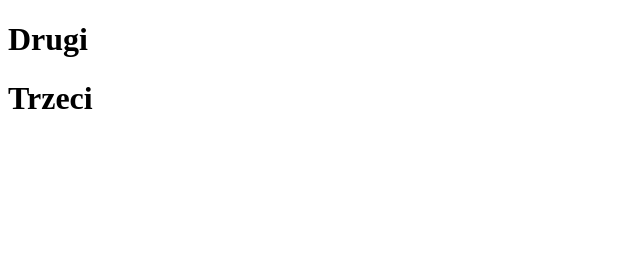
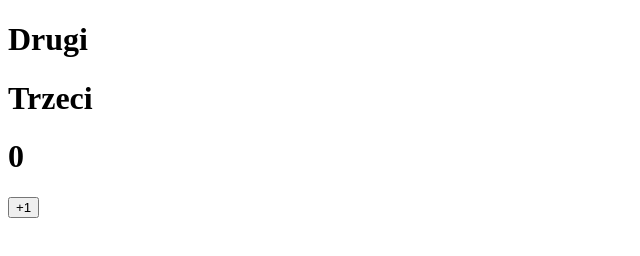
Before and after one commit to TYCooNee/2PRO_G1projektowanie, a plain HTML site: page index.html in a window 1280 px wide. Shown: the whole page, without its empty margins (0-640 px from the left). Drawn offline with Linux system fonts and the light colour scheme.

Commit message:
dodawanie liczby

```diff
--- a/index.html
+++ b/index.html
@@ -8,5 +8,14 @@
 <body>
     <h1>Drugi</h1>
     <h1>Trzeci</h1>
+    <h1 id="liczba">0</h1>
+    <button onclick="dodaj()">+1</button>
+    <script>
+        function dodaj(){
+            let number = +document.getElementById("liczba").textContent
+            let number1 = number+1
+            document.getElementById("liczba").innerHTML = number1;
+        }
+    </script>
 </body>
 </html>
```
